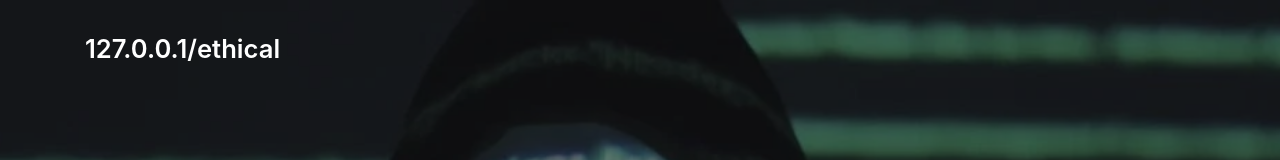
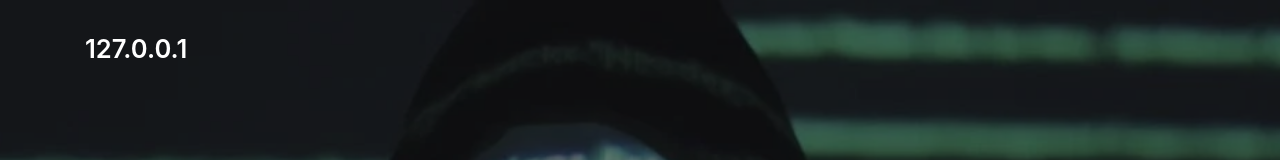
Before and after one commit to webdevpanda/Mywebsite, a plain HTML site: page index.html in a window 1280 px wide. Shown: the top 160 px of the page. Drawn offline with Linux system fonts and the light colour scheme; files whose address does not match are found by name.

Commit message:
index.html

```diff
--- a/index.html
+++ b/index.html
@@ -34,7 +34,7 @@
 <!--/ Nav Star /-->
   <nav class="navbar navbar-b navbar-trans navbar-expand-md fixed-top" id="mainNav">
     <div class="container">
-      <a class="navbar-brand js-scroll" href="#page-top">127.0.0.1/ethical</a>
+      <a class="navbar-brand js-scroll" href="#page-top">127.0.0.1</a>
       <button class="navbar-toggler collapsed" type="button" data-toggle="collapse" data-target="#navbarDefault"
         aria-controls="navbarDefault" aria-expanded="false" aria-label="Toggle navigation">
         <span></span>
```
